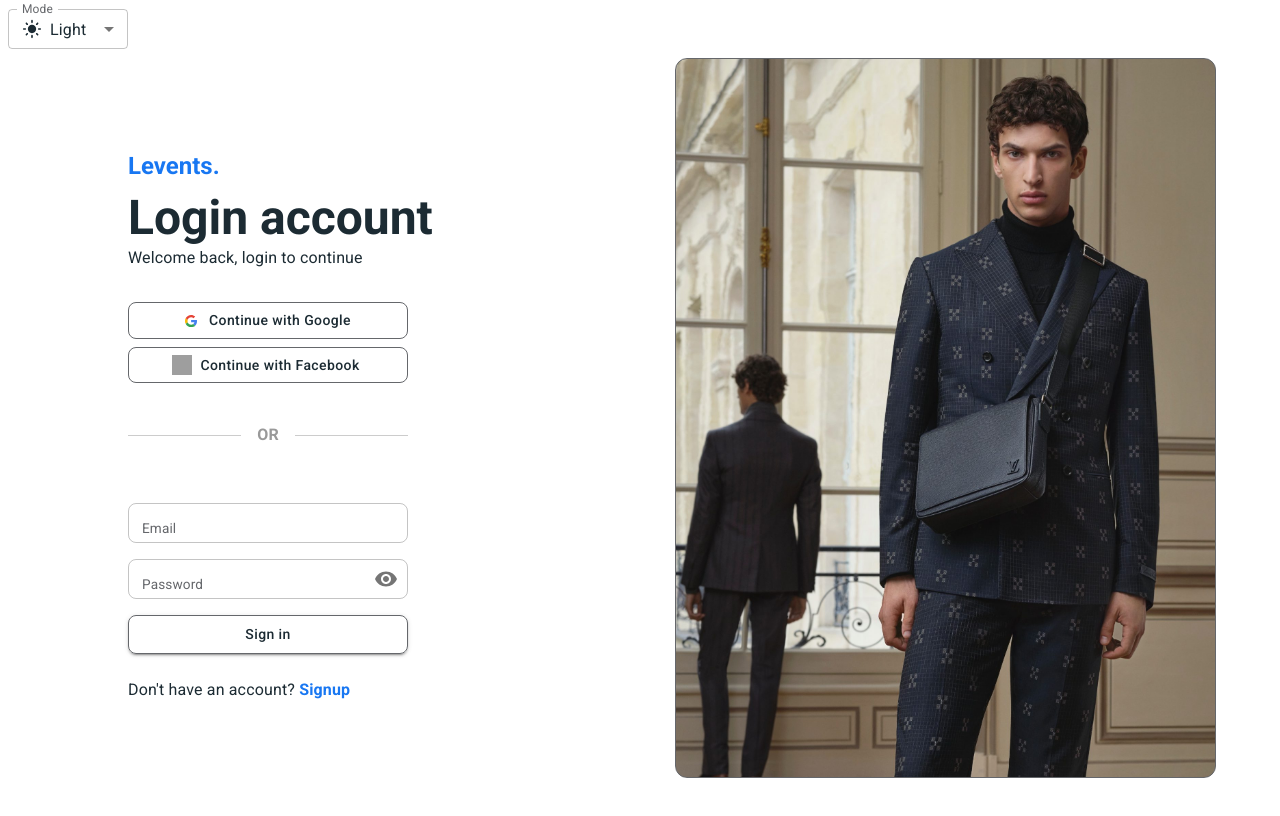
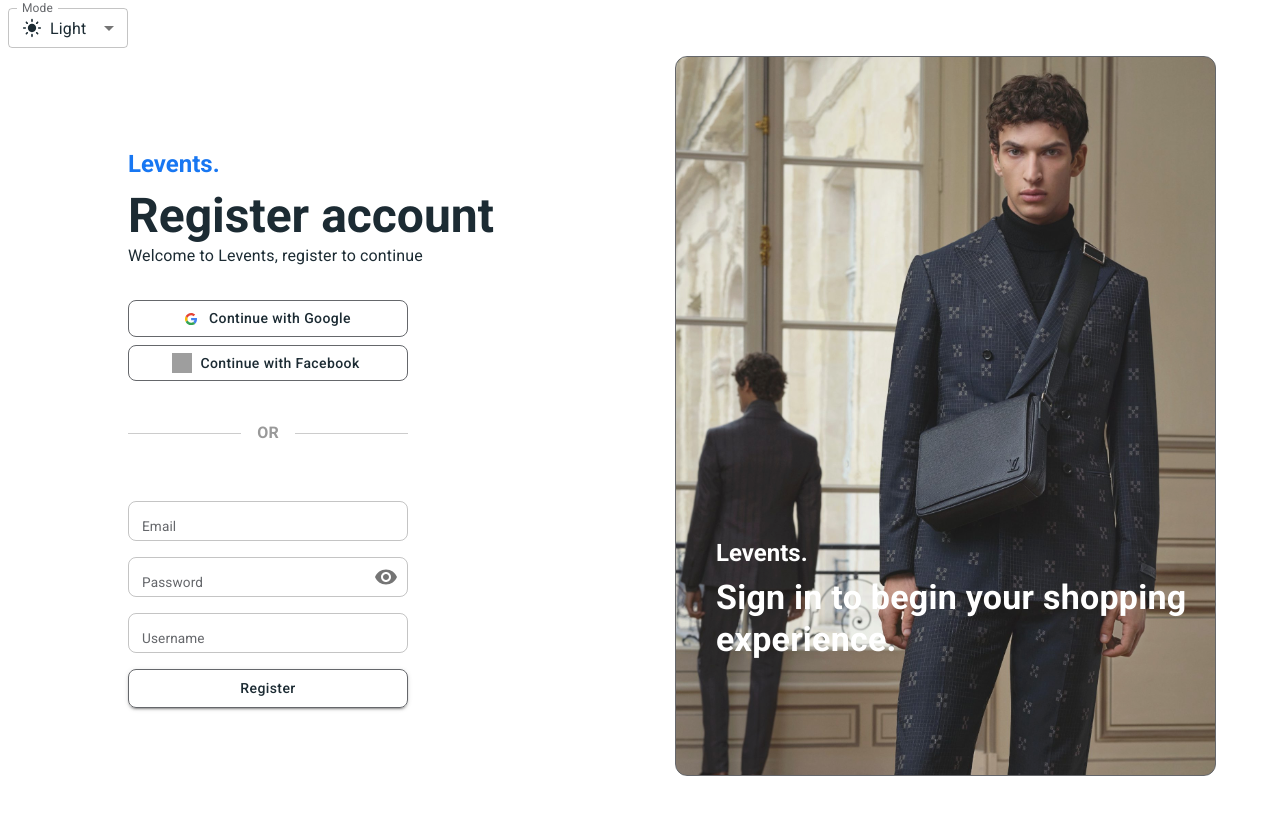
Before and after one commit to KhangLucTran/KhoaLuan, a React (Vite) app: page /register in a window 1280 px wide. Built offline with nearby package versions, Linux system fonts and the light colour scheme; grey boxes are pictures that could not be loaded.

Commit message:
Create Register and fix @Mui

```diff
--- a/src/App.jsx
+++ b/src/App.jsx
@@ -1,13 +1,29 @@
+import { createBrowserRouter, RouterProvider } from "react-router-dom";
 import LoginPage from "./pages/AuthPages/LoginPage";
 import HomePage from "./pages/HomePages/HomePage";
+import RegisterPage from "./pages/AuthPages/RegisterPage";
+
+const router = createBrowserRouter([
+  {
+    path: "/",
+    element: <HomePage />,
+  },
+  {
+    path: "/login",
+    element: <LoginPage />,
+  },
+  {
+    path: "/register",
+    element: <RegisterPage />,
+  },
+  {
+    path: "*",
+    element: <h1>404 - Page</h1>,
+  },
+]);
 
 function App() {
-  return (
-    <>
-      <HomePage />
-      <LoginPage />
-    </>
-  );
+  return <RouterProvider router={router} />;
 }
 
 export default App;
--- a/src/components/AuthForm.jsx
+++ b/src/components/AuthForm.jsx
@@ -1,47 +1,73 @@
-import { useState } from "react";
-import { validateForm } from "../utils/validation";
+import { useCallback, useState } from "react";
+import { validateField } from "../utils/validation";
+import PropTypes from "prop-types";
+import Box from "@mui/material/Box";
 import InputField from "./InputField";
 import SubmitButton from "./SubmitButton";
-import Box from "@mui/material/Box";
-import PropTypes from "prop-types";
 
-const AuthForm = ({ fields, onSubmit, buttonText }) => {
+const AuthForm = ({
+  fields,
+  onSubmit,
+  buttonText,
+  className,
+  sx,
+  layout = "column",
+}) => {
   const [formValues, setFormValues] = useState(
     fields.reduce((acc, field) => ({ ...acc, [field.name]: "" }), {})
   );
   const [formErrors, setFormErrors] = useState({});
 
-  const handleInputChange = (name, value) => {
+  // Dùng useCallBack cho handleInputChange: tránh tạo lại hàm mỗi lần render
+  const handleInputChange = useCallback(
+    (name, value) => {
       setFormValues((prevValues) => ({
         ...prevValues,
         [name]: value,
       }));
+
+      const error = validateField(name, value);
       setFormErrors((prevErrors) => ({
         ...prevErrors,
-      [name]: "", // Reset lỗi khi người dùng thay đổi
+        [name]: error,
       }));
-  };
+    },
+    [setFormValues, setFormErrors]
+  );
 
-  const handleSubmit = (e) => {
+  // Dùng useCallBack cho handleSubmit: tránh tạo lại hàm mỗi lần render
+  const handleSubmit = useCallback(
+    (e) => {
       e.preventDefault();
 
-    const errors = validateForm(formValues);
+      const errors = {};
+      fields.forEach((field) => {
+        const error = validateField(field.name, formValues[field.name]);
+        if (error) {
+          errors[field.name] = error;
+        }
+      });
+
       if (Object.keys(errors).length > 0) {
         setFormErrors(errors);
         return;
       }
 
       onSubmit(formValues);
-  };
+    },
+    [fields, formValues, onSubmit]
+  );
 
   return (
     <Box
       component="form"
       onSubmit={handleSubmit}
+      className={className}
       sx={{
         display: "flex",
-        flexDirection: "column",
+        flexDirection: layout,
         gap: 2,
+        ...sx,
       }}
     >
       {fields.map((field) => (
@@ -59,6 +85,7 @@ const AuthForm = ({ fields, onSubmit, buttonText }) => {
           isPasswordField={field.type === "password"}
         />
       ))}
+
       <SubmitButton
         variant="contained"
         text={buttonText}
@@ -81,6 +108,15 @@ AuthForm.propTypes = {
   ).isRequired,
   onSubmit: PropTypes.func.isRequired,
   buttonText: PropTypes.string.isRequired,
+  className: PropTypes.string,
+  sx: PropTypes.object,
+  layout: PropTypes.oneOf(["row", "column"]),
+};
+
+AuthForm.defaultProps = {
+  className: "",
+  sx: {},
+  layout: "column",
 };
 
 export default AuthForm;
--- a/src/pages/AuthPages/LoginPage.jsx
+++ b/src/pages/AuthPages/LoginPage.jsx
@@ -4,14 +4,18 @@ import PasswordIcon from "@mui/icons-material/Password";
 import Typography from "@mui/material/Typography";
 import Box from "@mui/material/Box";
 import Container from "@mui/material/Container";
-import { useTheme } from "@mui/material/styles"; // Sử dụng đúng thư viện Material-UI
 import SubmitButton from "../../components/SubmitButton";
 import GoogleIcon from "../../assets/logo_google_icon.svg";
 import FacebookIcon from "../../assets/logo_facebook_icon1.svg";
 import Background from "../../assets/bg4.jpg";
+import ModeSelect from "../../components/ModeSelect/ModeSelect";
+
+import { useNavigate } from "react-router-dom";
+import { useTheme } from "@mui/material/styles"; // Sử dụng đúng thư viện Material-UI
 
 const LoginPage = () => {
   const theme = useTheme();
+  const navigate = useNavigate();
 
   const fields = [
     {
@@ -36,6 +40,8 @@ const LoginPage = () => {
   };
 
   return (
+    <>
+      <ModeSelect />
       <Container
         sx={{
           mb: 5,
@@ -47,7 +53,9 @@ const LoginPage = () => {
         }}
       >
         {/* Box chứa nội dung đăng nhập */}
-      <Box sx={{ flex: 1, minWidth: "300px", ml: { xs: 0, md: 8 } }}>
+        <Box
+          sx={{ flex: 1, minWidth: "280px", ml: { xs: 0, md: 8 }, mx: "auto" }}
+        >
           {/* Levents and Title */}
           <Box mb={4} mt={6}>
             <Typography
@@ -139,9 +147,11 @@ const LoginPage = () => {
           {/* Auth Form */}
           <Box sx={{ mb: 3 }}>
             <AuthForm
+              className="login-form"
               fields={fields}
               onSubmit={handleSubmit}
-            buttonText="Sign in"
+              buttonText="Login"
+              layout="column"
             />
           </Box>
           {/* Do you have account? */}
@@ -155,8 +165,9 @@ const LoginPage = () => {
                   cursor: "pointer",
                   fontWeight: "bold",
                 }}
+                onClick={() => navigate("/register")}
               >
-              Signup
+                Register
               </Typography>
             </Typography>
           </Box>
@@ -174,9 +185,26 @@ const LoginPage = () => {
             height: "90vh", // Chiều cao toàn màn hình
             border: "1px solid #65676B",
             borderRadius: 3,
+            backgroundColor: "rgba(255, 255, 255, 0.05)", // Điều chỉnh độ mờ
+            backgroundBlendMode: "screen",
           }}
-      ></Box>
+        >
+          <Box sx={{ mt: 60, ml: 5 }}>
+            <Typography variant="h5" fontWeight="bold" mb={1} color="white">
+              Levents.
+            </Typography>
+            <Typography
+              variant="h4"
+              fontWeight="bold"
+              width="350"
+              color="white"
+            >
+              Sign in to begin your shopping experience.
+            </Typography>
+          </Box>
+        </Box>
       </Container>
+    </>
   );
 };
 
--- /dev/null
+++ b/src/pages/AuthPages/RegisterPage.jsx
@@ -0,0 +1,193 @@
+import { useTheme } from "@emotion/react";
+import AuthForm from "../../components/AuthForm";
+import EmailIcon from "@mui/icons-material/Email";
+import PasswordIcon from "@mui/icons-material/Password";
+import Typography from "@mui/material/Typography";
+import Box from "@mui/material/Box";
+import Container from "@mui/material/Container";
+import SubmitButton from "../../components/SubmitButton";
+import GoogleIcon from "../../assets/logo_google_icon.svg";
+import FacebookIcon from "../../assets/logo_facebook_icon1.svg";
+import Background from "../../assets/bg4.jpg";
+import ModeSelect from "../../components/ModeSelect/ModeSelect";
+import BadgeIcon from "@mui/icons-material/Badge";
+
+const RegisterPage = () => {
+  const theme = useTheme();
+
+  const fields = [
+    {
+      name: "email",
+      label: "Email",
+      type: "email",
+      autoComplete: "current-email",
+      icon: <EmailIcon fontSize="small" />,
+    },
+    {
+      name: "password",
+      label: "Password",
+      type: "password",
+      autoComplete: "current-password",
+      icon: <PasswordIcon fontSize="small" />,
+      isPasswordField: true,
+    },
+    {
+      name: "username",
+      label: "Username",
+      type: "text",
+      autoComplete: "current-username",
+      icon: <BadgeIcon fontSize="small" />,
+    },
+  ];
+
+  return (
+    <>
+      <>
+        <ModeSelect />
+        <Container
+          sx={{
+            mb: 5,
+            display: "flex", // Đặt layout flexbox
+            alignItems: "center", // Căn giữa theo chiều dọc
+            justifyContent: "space-evenly", // Tạo khoảng cách giữa 2 Box chính
+            gap: 1, // Khoảng cách giữa các phần tử (nếu cần)
+            flexWrap: "wrap", // Đảm bảo bố cục đáp ứng trên màn hình nhỏ
+          }}
+        >
+          {/* Box chứa nội dung đăng nhập */}
+          <Box sx={{ flex: 1, minWidth: "300px", ml: { xs: 0, md: 8 } }}>
+            {/* Levents and Title */}
+            <Box mb={4} mt={6}>
+              <Typography
+                variant="h5"
+                fontWeight="bold"
+                mb={1}
+                color={theme.palette.primary.main}
+              >
+                Levents.
+              </Typography>
+              <Typography variant="h3" fontWeight="bold" width="350">
+                Register account
+              </Typography>
+              <Typography>Welcome to Levents, register to continue</Typography>
+            </Box>
+
+            {/* Button Login: Google and FaceBook */}
+            <Box
+              sx={{
+                display: "flex",
+                flexDirection: "column",
+                gap: 1,
+                mb: 7,
+              }}
+            >
+              {/* Google Icon Button */}
+              <SubmitButton
+                variant="outlined"
+                text="Continue with Google"
+                icon={
+                  <img
+                    src={GoogleIcon}
+                    alt="Google Icon"
+                    style={{ width: 20, height: 20 }}
+                  />
+                }
+                onClick={() => console.log("Login with Google")}
+                sx={{ color: "black" }}
+              />
+              {/* Facebook Icon Button */}
+              <SubmitButton
+                variant="outlined"
+                text="Continue with Facebook"
+                icon={
+                  <img
+                    src={FacebookIcon}
+                    alt="FaceBook Icon"
+                    style={{ width: 20, height: 20 }}
+                  />
+                }
+                onClick={() => console.log("Login with Facebook")}
+              />
+              {/* Separator OR */}
+              <Box
+                sx={{
+                  display: "flex",
+                  alignItems: "center",
+                  justifyContent: "center",
+                  width: 280,
+                  mt: 4,
+                }}
+              >
+                <Box
+                  sx={{
+                    flex: 1,
+                    height: "1px",
+                    backgroundColor: "#ccc",
+                  }}
+                />
+                <Typography
+                  sx={{
+                    mx: 2,
+                    color: "#999",
+                    fontWeight: "bold",
+                  }}
+                >
+                  OR
+                </Typography>
+                <Box
+                  sx={{
+                    flex: 1,
+                    height: "1px",
+                    backgroundColor: "#ccc",
+                  }}
+                />
+              </Box>
+            </Box>
+
+            {/* Auth Form */}
+            <Box sx={{ mb: 3 }}>
+              <AuthForm
+                fields={fields}
+                // onSubmit={handleSubmit}
+                buttonText="Register"
+              />
+            </Box>
+          </Box>
+
+          {/* Box chứa hình nền */}
+          <Box
+            sx={{
+              flex: 1,
+              minWidth: "300px",
+              backgroundImage: `url(${Background})`,
+              backgroundSize: "cover", // Đảm bảo hình ảnh phủ kín Box
+              backgroundPosition: "center", // Căn giữa hình ảnh
+              backgroundRepeat: "no-repeat", // Không lặp lại hình ảnh
+              height: "90vh", // Chiều cao toàn màn hình
+              border: "1px solid #65676B",
+              borderRadius: 3,
+              backgroundColor: "rgba(255, 255, 255, 0.05)", // Điều chỉnh độ mờ
+              backgroundBlendMode: "screen",
+            }}
+          >
+            <Box sx={{ mt: 60, ml: 5 }}>
+              <Typography variant="h5" fontWeight="bold" mb={1} color="white">
+                Levents.
+              </Typography>
+              <Typography
+                variant="h4"
+                fontWeight="bold"
+                width="350"
+                color="white"
+              >
+                Sign in to begin your shopping experience.
+              </Typography>
+            </Box>
+          </Box>
+        </Container>
+      </>
+    </>
+  );
+};
+
+export default RegisterPage;
```
Also changed, not shown: src/utils/validation.js (+16 -14 lines). Lines whose indentation alone changed are shown as unchanged.
